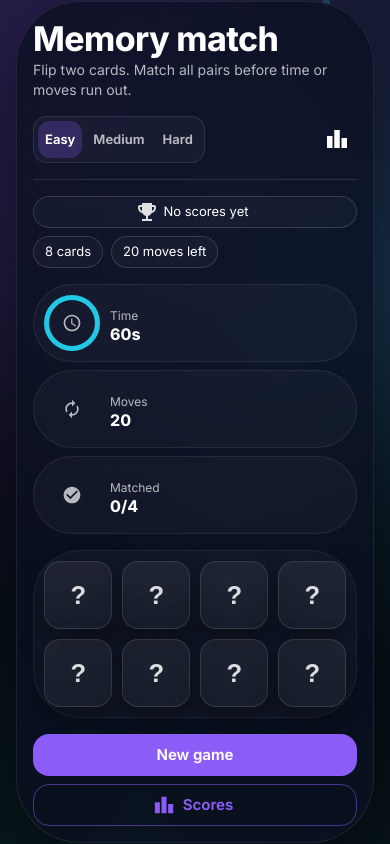
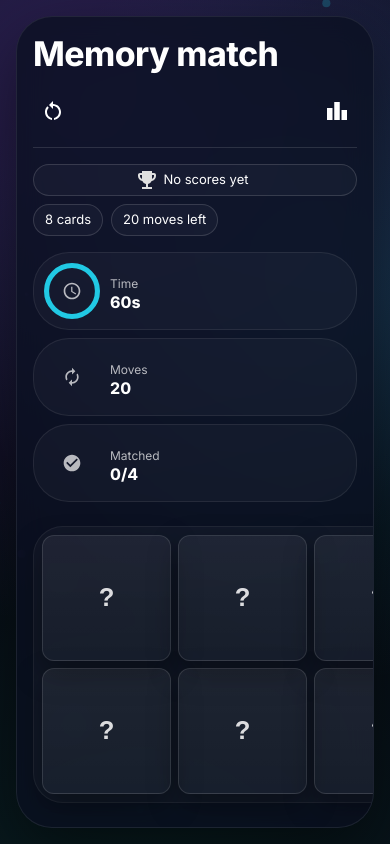
Before and after one commit to binesh-b0/memory-game, a React (Vite) app: page / in a window 390 px wide. Built offline with nearby package versions, Linux system fonts and the light colour scheme.

Commit message:
responsive board

```diff
--- a/src/App.tsx
+++ b/src/App.tsx
@@ -32,6 +32,7 @@ import AutorenewIcon from '@mui/icons-material/Autorenew';
 import CheckCircleIcon from '@mui/icons-material/CheckCircle';
 import LeaderboardIcon from '@mui/icons-material/Leaderboard';
 import EmojiEventsIcon from '@mui/icons-material/EmojiEvents';
+import RestartAltIcon from '@mui/icons-material/RestartAlt';
 
 const DIFFICULTY_SETTINGS = {
   easy: { pairs: 4, moveLimit: 20, timeLimit: 60 },
@@ -50,11 +51,13 @@ export default function App() {
   const [showGameOver, setShowGameOver] = useState(false);
   const { highScores, addHighScore } = useHighScores();
   const [modalOpen, setModalOpen] = useState(false);
+  const [newGameOpen, setNewGameOpen] = useState(false);
+  const [nextDifficulty, setNextDifficulty] = useState<Difficulty>(difficulty);
   const savedScoreRef = useRef(false);
   const initializeGameRef = useRef(initializeGame);
   const prevDifficultyRef = useRef<Difficulty>(difficulty);
 
-  const difficultyLocked = (moves > 0 || isRevealing) && !showGameOver;
+  const gameLocked = (moves > 0 || isRevealing) && !showGameOver;
 
   useEffect(() => {
     initializeGameRef.current = initializeGame;
@@ -123,7 +126,11 @@ export default function App() {
   }, [highScores]);
 
   const movesLeft = Math.max(moveLimit - moves, 0);
-  const boardColumns = difficulty === 'medium' ? { xs: 'repeat(4, 1fr)', sm: 'repeat(6, 1fr)' } : { xs: 'repeat(4, 1fr)', sm: 'repeat(4, 1fr)' };
+  const cardCount = pairs * 2;
+  const boardColsXs = 4;
+  const boardColsSm = difficulty === 'medium' ? 6 : 4;
+  const boardRowsXs = Math.ceil(cardCount / boardColsXs);
+  const boardRowsSm = Math.ceil(cardCount / boardColsSm);
   const hasWon = matches.length === pairs;
   const outOfTime = timeLeft === 0;
   const outOfMoves = moves >= moveLimit;
@@ -136,8 +143,9 @@ export default function App() {
         py: { xs: 2, sm: 3 },
         height: '100dvh',
         maxHeight: '100dvh',
-        display: 'grid',
-        placeItems: 'center',
+        display: 'flex',
+        alignItems: 'stretch',
+        justifyContent: 'center',
         overflow: 'hidden',
       }}
     >
@@ -149,13 +157,14 @@ export default function App() {
           p: { xs: 2, sm: 3 },
           width: '100%',
           position: 'relative',
-          borderRadius: 4,
+          borderRadius: 3,
           boxShadow: '0 22px 70px rgba(0,0,0,0.55)',
           backdropFilter: 'blur(14px)',
           overflow: 'hidden',
           display: 'flex',
           flexDirection: 'column',
           zIndex: 1,
+          minHeight: 0,
         }}
       >
         <Dialog open={showGameOver} onClose={() => setShowGameOver(false)}>
@@ -215,31 +224,68 @@ export default function App() {
           </DialogActions>
         </Dialog>
 
-        <Stack direction={{ xs: 'column', sm: 'row' }} spacing={2} alignItems={{ xs: 'stretch', sm: 'center' }} justifyContent="space-between">
-          <Box>
-            <Typography variant="h4">Memory match</Typography>
-            <Typography variant="body2" color="text.secondary">
-              Flip two cards. Match all pairs before time or moves run out.
-            </Typography>
-          </Box>
-          <Stack direction="row" spacing={1} alignItems="center" justifyContent="space-between">
-            <Tooltip title={difficultyLocked ? 'Difficulty is locked during a game' : 'Difficulty'}>
-              <Box>
+        <Dialog open={newGameOpen} onClose={() => setNewGameOpen(false)} fullWidth maxWidth="xs">
+          <DialogTitle>New game</DialogTitle>
+          <DialogContent>
+            <Stack spacing={2} sx={{ pt: 1 }}>
               <ToggleButtonGroup
-                  value={difficulty}
+                value={nextDifficulty}
                 exclusive
-                  onChange={(_, value: Difficulty | null) => {
-                    if (!value || difficultyLocked) return;
-                    setDifficulty(value);
-                  }}
+                onChange={(_, value: Difficulty | null) => value && setNextDifficulty(value)}
                 size="small"
-                  disabled={difficultyLocked}
+                fullWidth
               >
                 <ToggleButton value="easy">Easy</ToggleButton>
                 <ToggleButton value="medium">Medium</ToggleButton>
                 <ToggleButton value="hard">Hard</ToggleButton>
               </ToggleButtonGroup>
+              <Stack direction="row" spacing={1} useFlexGap flexWrap="wrap">
+                <Chip label={`${DIFFICULTY_SETTINGS[nextDifficulty].pairs * 2} cards`} variant="outlined" />
+                <Chip label={`${DIFFICULTY_SETTINGS[nextDifficulty].moveLimit} moves`} variant="outlined" />
+                <Chip label={`${DIFFICULTY_SETTINGS[nextDifficulty].timeLimit}s`} variant="outlined" />
+              </Stack>
+            </Stack>
+          </DialogContent>
+          <DialogActions>
+            <Button onClick={() => setNewGameOpen(false)} variant="outlined">
+              Cancel
+            </Button>
+            <Button
+              onClick={() => {
+                setNewGameOpen(false);
+                if (nextDifficulty !== difficulty) {
+                  setDifficulty(nextDifficulty);
+                  return;
+                }
+                initializeGame();
+              }}
+              variant="contained"
+            >
+              Start
+            </Button>
+          </DialogActions>
+        </Dialog>
+
+        <Stack direction={{ xs: 'column', sm: 'row' }} spacing={2} alignItems={{ xs: 'stretch', sm: 'center' }} justifyContent="space-between">
+          <Box>
+            <Typography variant="h4">Memory match</Typography>
+            <Typography variant="body2" color="text.secondary" sx={{ display: { xs: 'none', sm: 'block' } }}>
+              Flip two cards. Match all pairs before time or moves run out.
+            </Typography>
           </Box>
+          <Stack direction="row" spacing={0.5} alignItems="center" justifyContent="space-between">
+            <Tooltip title={gameLocked ? 'Start a new game' : 'New game'}>
+              <span>
+                <IconButton
+                  onClick={() => {
+                    setNextDifficulty(difficulty);
+                    setNewGameOpen(true);
+                  }}
+                  aria-label="New game"
+                >
+                  <RestartAltIcon />
+                </IconButton>
+              </span>
             </Tooltip>
             <Tooltip title="High scores">
               <IconButton onClick={() => setModalOpen(true)} aria-label="High scores">
@@ -331,6 +377,7 @@ export default function App() {
           ))}
         </Stack>
 
+        <Box sx={{ flex: 1, minHeight: 0, display: 'grid', placeItems: 'center', py: 1 }}>
           <AnimatePresence mode="wait">
             <Box
               key={`${difficulty}-${resetTrigger ? 1 : 0}`}
@@ -340,17 +387,21 @@ export default function App() {
               exit={{ opacity: 0, y: -8, scale: 0.985 }}
               transition={{ duration: 0.22, ease: 'easeOut' }}
               sx={{
+                height: '100%',
+                maxWidth: '100%',
+                aspectRatio: { xs: `${boardColsXs}/${boardRowsXs}`, sm: `${boardColsSm}/${boardRowsSm}` },
                 display: 'grid',
-              gridTemplateColumns: boardColumns,
-              gap: { xs: 1.25, sm: 1.75 },
-              p: { xs: 1.25, sm: 2 },
-              borderRadius: 3,
+                gridTemplateColumns: { xs: `repeat(${boardColsXs}, 1fr)`, sm: `repeat(${boardColsSm}, 1fr)` },
+                gridAutoRows: '1fr',
+                gap: { xs: 0.9, sm: 1.2 },
+                p: { xs: 1, sm: 1.25 },
+                borderRadius: 2.5,
                 backgroundColor: 'rgba(255,255,255,0.03)',
                 border: '1px solid rgba(255,255,255,0.06)',
               }}
             >
               {cards.map(card => (
-              <Box key={card.id} sx={{ aspectRatio: '1' }}>
+                <Box key={card.id} sx={{ minWidth: 0, minHeight: 0 }}>
                   <Card
                     value={card.value}
                     isFlipped={card.isFlipped}
@@ -363,15 +414,8 @@ export default function App() {
               ))}
             </Box>
           </AnimatePresence>
+        </Box>
 
-        <Stack direction={{ xs: 'column', sm: 'row' }} spacing={1} sx={{ mt: 2 }}>
-          <Button variant="contained" onClick={initializeGame} fullWidth size="large">
-            New game
-          </Button>
-          <Button variant="outlined" onClick={() => setModalOpen(true)} fullWidth size="large" startIcon={<LeaderboardIcon />}>
-            Scores
-          </Button>
-        </Stack>
       </Paper>
     </Container>
   );
--- a/src/theme.ts
+++ b/src/theme.ts
@@ -10,7 +10,7 @@ export const theme = createTheme({
       paper: alpha('#0B1020', 0.78),
     },
   },
-  shape: { borderRadius: 16 },
+  shape: { borderRadius: 12 },
   typography: {
     fontFamily: [
       'Inter',
```
Lines whose indentation alone changed are shown as unchanged.
